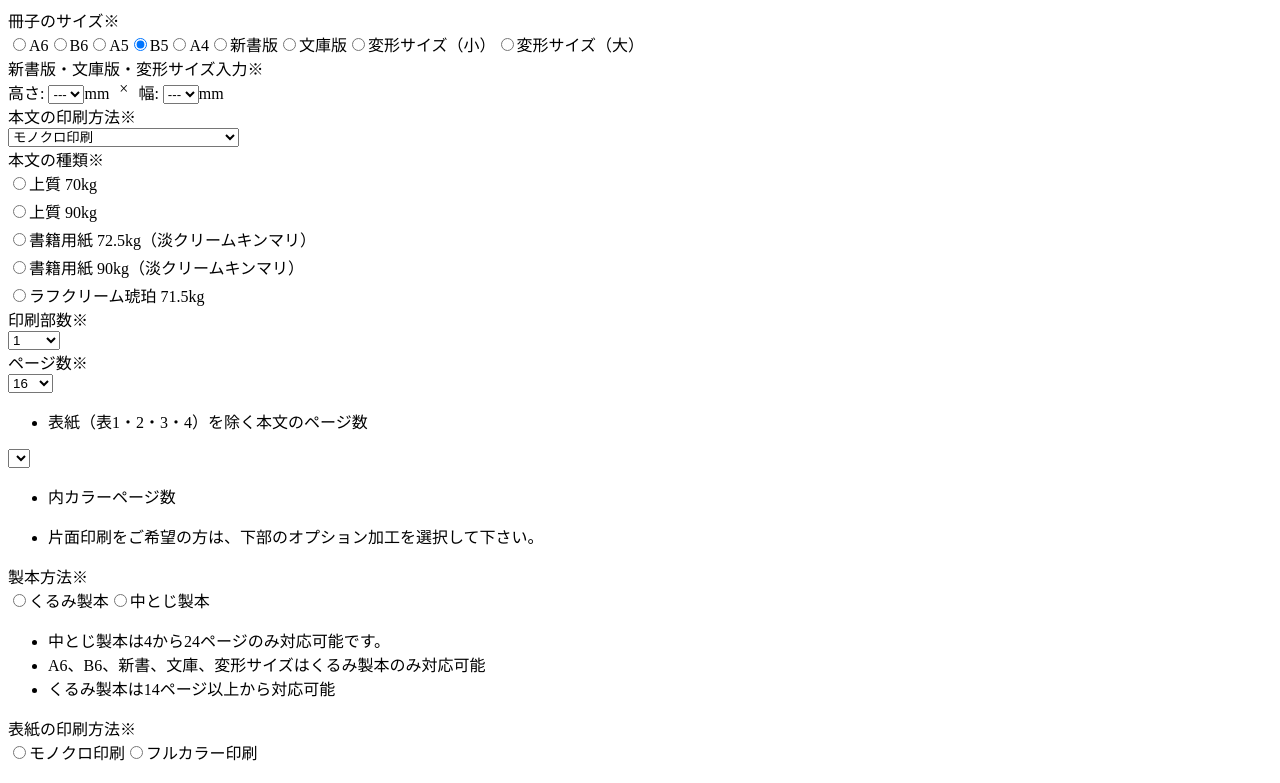
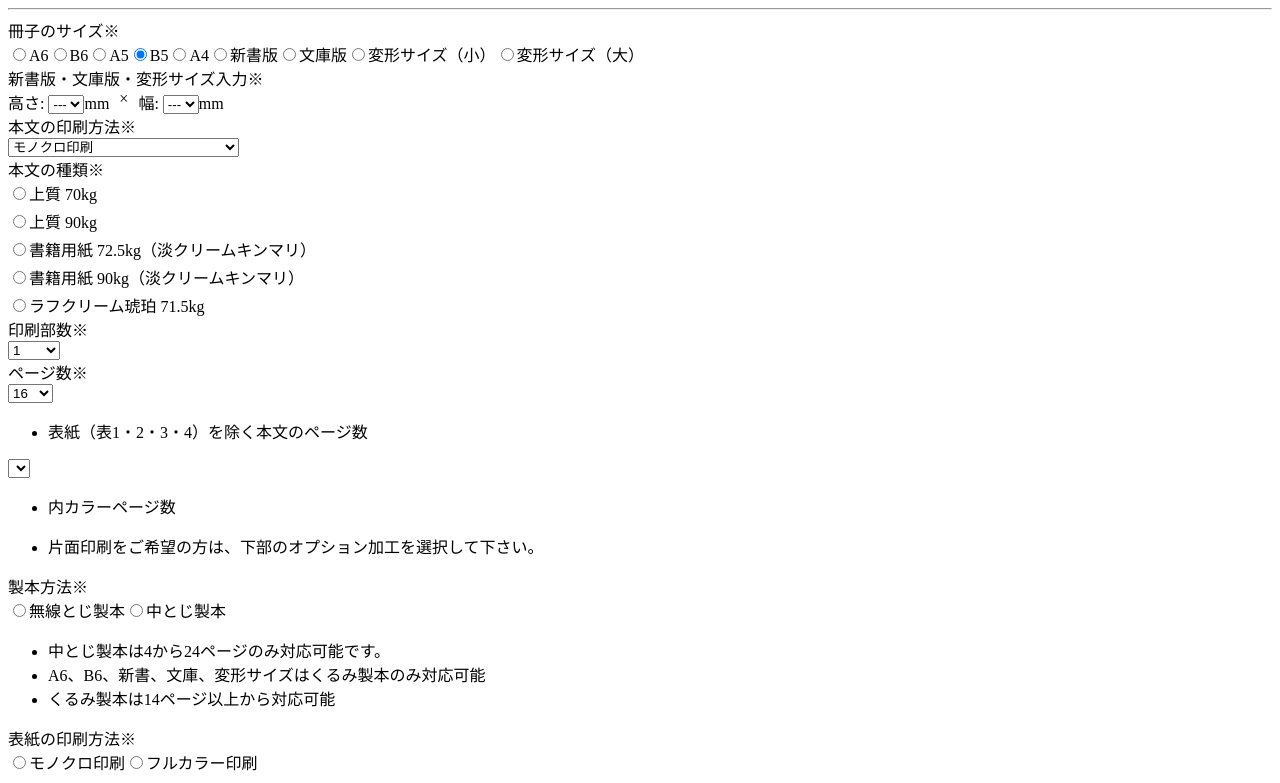
Before and after one commit to vivlio-kumihan/auto_calc, a React (Vite) app: page / in a window 1280 px wide. Shown: the top 783 px of the page. Built offline with nearby package versions, Linux system fonts and the light colour scheme.

Commit message:
fix color page array

```diff
--- a/src/components/AutoCalc.jsx
+++ b/src/components/AutoCalc.jsx
@@ -173,29 +173,51 @@ for (let i = 10; i <= 500; i += 2) {
 }
 
 // 製本方法
-const BINDING_METHOD = ["くるみ製本", "中とじ製本"];
+const BINDING_METHOD = ["無線とじ製本", "中とじ製本"];
 
-// 表紙の印刷方法
+// 表紙の印刷方法（度数）
 const COVER_PRINTING_METHOD = { mono: "モノクロ印刷", color: "フルカラー印刷" };
-// 表紙の種類1C（K）
+// 表紙で使用可能な用紙種 1C（K）
 const COVER_PAPER_TYPES_PRINTED_1C = [
-  { group: "上質・色上質・色ファンシー" , types: ["上質 180kg", "色上質最厚口", "レザック 175kg"] },
-  { group: "特殊紙 その他" , types: ["OKカイゼル 白 155kg", "しこくてんれい ゆき 180kg", "両更クラフト紙 129.5kg"] }
+  { group: "上質・色上質・色ファンシー",
+    types: ["上質 180kg", "色上質最厚口", "レザック 175kg"] },
+  { group: "特殊紙 その他",
+    types: ["OKカイゼル 白 155kg", "しこくてんれい ゆき 180kg", "両更クラフト紙 129.5kg"] }
 ];
-// 表紙の種類4C
+// 表紙で使用可能な用紙種類 4C
 const COVER_PAPER_TYPES_PRINTED_4C = [
-  { group: "上質・色上質・色ファンシー" , types: ["上質 180kg", "色上質最厚口", "レザック 175kg"] },
-  { group: "艶ありコート・アート・キャスト" , types: ["コート紙 180kg", "アートポスト紙 200kg", "ミラーコート紙 220kg"] },
-  { group: "艶なしマットコート・ダル" , types: ["マットコート紙 135kg", "サテン金藤 180kg", "マットポスト紙 220kg"] },
-  { group: "ラフ・エンボス" , types: ["アラベール スノーホワイト 160kg", "アラベール ナチュラル 160kg", "マーメイド スノーホワイト 175kg"] },
-  { group: "特殊紙 パール・シャイン・ラメ" , types: ["ペルーラ スノーホワイト 180kg", "ミランダ スノーホワイト 170kg", "五感紙粗目 純白キラ 135kg", "新星物語 パウダー 180kg", "エスプリコートVNエンボス アラレ 176.5kg"] },
-  { group: "特殊紙 その他" , types: ["OKカイゼル 白 155kg", "しこくてんれい ゆき 180kg", "レザック82 ろうけつ 白 175kg", "両更クラフト紙 129.5kg"] }
+  { group: "上質・色上質・色ファンシー",
+    types: ["上質 180kg", "色上質最厚口", "レザック 175kg"] },
+  { group: "艶ありコート・アート・キャスト",
+    types: ["コート紙 180kg", "アートポスト紙 200kg", "ミラーコート紙 220kg"] },
+  { group: "艶なしマットコート・ダル",
+    types: ["マットコート紙 135kg", "サテン金藤 180kg", "マットポスト紙 220kg"] },
+  { group: "ラフ・エンボス",
+    types: ["アラベール スノーホワイト 160kg", "アラベール ナチュラル 160kg", "マーメイド スノーホワイト 175kg"] },
+  { group: "特殊紙 パール・シャイン・ラメ",
+    types: ["ペルーラ スノーホワイト 180kg", "ミランダ スノーホワイト 170kg", "五感紙粗目 純白キラ 135kg", "新星物語 パウダー 180kg", "エスプリコートVNエンボス アラレ 176.5kg"] },
+  { group: "特殊紙 その他",
+    types: ["OKカイゼル 白 155kg", "しこくてんれい ゆき 180kg", "レザック82 ろうけつ 白 175kg", "両更クラフト紙 129.5kg"] }
 ];
-// 表紙の種類
+// 表紙の用紙種類
 const COVER_PAPER_TYPES_GROUP = {
   mono: { coverPaperTypes: COVER_PAPER_TYPES_PRINTED_1C },
   color: { coverPaperTypes: COVER_PAPER_TYPES_PRINTED_4C }
 };
+// コーティング加工が可能な用紙
+const COATING_PROCESS_AVAILABLE = [
+  "レザック 175kg",
+  "アートポスト紙 200kg",
+  "ミラーコート紙 220kg",
+  "サテン金藤 180kg",
+  "マットポスト紙 220kg",
+  "アラベール スノーホワイト 160kg",
+  "アラベール ナチュラル 160kg",
+  "ペルーラ スノーホワイト 180kg",
+  "ミランダ スノーホワイト 170kg",
+  "エスプリコートVNエンボス アラレ 176.5kg",
+  "しこくてんれい ゆき 180kg"
+];
 
 // 関数Reducer
 const handleRreducer = (prev, { item, payload }) => {
@@ -234,13 +256,14 @@ const AutoCalc = () => {
     textPrintingMethod: { id: "_1C", name: "モノクロ印刷" },
     printQuantity: 1,
     pageCount: 16,
+    colorPageCount: 0,
     coverPrintingMethod: {},
     coverPaperType: {},
   };
 
   // 状態
   const [state,  dispatch] = useReducer(handleRreducer, initState);
-  // console.log(state);
+  console.log(state);
 
   // 冊子のサイズ
   const handleTrimSize = (e) => {
@@ -283,17 +306,18 @@ const AutoCalc = () => {
     }
   }, [state.trimSize.id]);
 
-  const renderCustomTrimSize = () => {
+  // 新書、文庫、変形（大）（小）のサイズを持った配列の生成
+  const collectedCustomTrimSizeArr = () => {
     const handleHeightWidthDiff = (trimSize) => {
       if (trimSize.customTrimSizeRange) {
         const range = trimSize.customTrimSizeRange;
         return {
           // 高の始点の値と差分
-            startHeight: range.height[0],
-            heightDiff: range.height[1] - range.height[0] + 1,
-            // 幅の始点の値と差分
-            startWidth: range.width[0],
-            widthDiff: range.width[1] - range.width[0] + 1,
+          startHeight: range.height[0],
+          heightDiff: range.height[1] - range.height[0] + 1,
+          // 幅の始点の値と差分
+          startWidth: range.width[0],
+          widthDiff: range.width[1] - range.width[0] + 1,
         };
       } else {
         return {
@@ -320,48 +344,7 @@ const AutoCalc = () => {
 
     const HEIGHT_RANGE = createRangeArr(startHeight, heightDiff);
     const WIDTH_RANGE = createRangeArr(startWidth, widthDiff);
-
-    return (
-      <label className="custom-size-input-value-wrapper">
-        <div>
-          <span>高さ:&nbsp;</span>
-          <select
-            id={state.trimSize.id}
-            name={state.trimSize.name}
-            value={ state.trimSize.customTrimSize.height ?? "---" }
-            onChange={handleCustomTrimSize}
-          >
-          {
-            HEIGHT_RANGE.map((pageNum) => {
-              return(
-                <option key={pageNum} data-name="height" value={pageNum}>{pageNum}</option>
-              )
-            })
-          }
-          </select>
-          <span>mm</span>
-        </div>
-        <div>×</div>
-        <div>
-          <span>幅:&nbsp;</span>
-          <select
-            id={state.trimSize.id}
-            name={state.trimSize.name}
-            value={ state.trimSize.customTrimSize.width ?? "---" }
-            onChange={handleCustomTrimSize}
-          >
-          {
-            WIDTH_RANGE.map((pageNum) => {
-              return(
-                <option key={pageNum} data-name="width" value={pageNum}>{pageNum}</option>
-              )
-            })
-          }
-          </select>
-          <span>mm</span>
-        </div>
-      </label>
-    )
+    return [HEIGHT_RANGE, WIDTH_RANGE];
   };
 
   // 本文の種類
@@ -429,6 +412,7 @@ const AutoCalc = () => {
     });
   };
 
+  // 製本の方法
   const renderBindingMethodOptions = () => {
     const pageCount = state.pageCount;
     let method;
@@ -473,6 +457,24 @@ const AutoCalc = () => {
     ));
   };
 
+  // フルカラー印刷を選択すると『count』を返し、
+  // 『count』がある場合は、uesEffectで状態を処理する。
+  useEffect(() => {
+    if (state.textPrintingMethod.name === "フルカラー印刷" && state.pageCount) {
+      dispatch({
+        item: "colorPageCount",
+        payload: { name: "colorPageCount", value: state.pageCount }
+      });
+    } else if (state.colorPageCount !== 0) {
+      // フルカラー印刷から他の印刷方法に切り替えたときに colorPageCount をリセット
+      dispatch({
+        item: "colorPageCount",
+        payload: { name: "colorPageCount", value: 0 }
+      });
+    }
+  }, [state.textPrintingMethod.name, dispatch]);
+
+  // カラーページ数
   const renderColorPageCountSelector = () => {
     let count = state.pageCount;
     const _4cMonoCount = count - 1;
@@ -484,46 +486,17 @@ const AutoCalc = () => {
         return acc;
       }, [0]);
     };
-
     const colorPageCountArr = state.textPrintingMethod.name === "カラー・モノクロ混在印刷" || state.textPrintingMethod.name === "カラー・モノクロ混在印刷お得ver."
       ? state.textPrintingMethod.name === "カラー・モノクロ混在印刷"
         ? makeCountArr(_4cMonoCount)
         : makeCountArr(_4cMonoSpCount)
       : state.textPrintingMethod.name === "フルカラー印刷"
-        ? count
-        : null
-    // フルカラー印刷を選択すると『count』を返し、
-    // 『count』がある場合は、uesEffectで状態を処理する。
-    useEffect(() => {
-      if (state.textPrintingMethod.name === "フルカラー印刷" && count) {
-        dispatch({
-          item: "colorPageCount",
-          payload: { name: "colorPageCount", value: count }
-        });
-      } else if (state.colorPageCount !== 0) {
-        // フルカラー印刷から他の印刷方法に切り替えたときに colorPageCount をリセット
-        dispatch({
-          item: "colorPageCount",
-          payload: { name: "colorPageCount", value: 0 }
-        });
-      }
-    }, [count, state.textPrintingMethod.name, dispatch]);
+        ? [count]
+        : null ;
 
-    return (
-      <label>
-        <select name="colorPageCount" value={state.colorPageCount} onChange={handleColorPageCount}>
-          {
-            Array.isArray(colorPageCountArr)
-              ? colorPageCountArr.map((num) => <option key={num} value={num}>{num}</option>)
-              : null
-          }
-        </select>
-        <ul className="note">
-          <li>内カラーページ数</li>
-        </ul>
-      </label>
-    )
+    return colorPageCountArr;
   };
+
 
   // とりあえずダミーの関数
   const dummyFunc = (e) => {
@@ -533,6 +506,7 @@ const AutoCalc = () => {
     <>
       {/* <Example /> */}
 
+      <hr />
       <div className="calc">
         {/* 冊子のサイズ */}
         <div className="calc__item-wrapper trim_size">
@@ -559,13 +533,51 @@ const AutoCalc = () => {
           </div>
         </div>
 
-        {/* 新書版・文庫版・変形サイズ入力 */}
+        {/* 新書版・文庫版・変形サイズ（大）（小）入力 */}
         <div className="calc__item-wrapper custom_size">
           <div className="calc__entry">
             新書版・文庫版・変形サイズ入力<span>※</span>
           </div>
           <div className="calc__content-inner">
-            {renderCustomTrimSize()}
+            <label className="custom-size-input-value-wrapper">
+              <div>
+                <span>高さ:&nbsp;</span>
+                <select
+                  id={state.trimSize.id}
+                  name={state.trimSize.name}
+                  value={state.trimSize.customTrimSize.height ?? "---"}
+                  onChange={handleCustomTrimSize}
+                >
+                {
+                  collectedCustomTrimSizeArr()[0].map((pageNum) => {
+                    return(
+                      <option key={pageNum} data-name="height" value={pageNum}>{pageNum}</option>
+                    )
+                  })
+                }
+                </select>
+                <span>mm</span>
+              </div>
+              <div>×</div>
+              <div>
+                <span>幅:&nbsp;</span>
+                <select
+                  id={state.trimSize.id}
+                  name={state.trimSize.name}
+                  value={ state.trimSize.customTrimSize.width ?? "---" }
+                  onChange={handleCustomTrimSize}
+                >
+                {
+                  collectedCustomTrimSizeArr()[1].map((pageNum) => {
+                    return(
+                      <option key={pageNum} data-name="width" value={pageNum}>{pageNum}</option>
+                    )
+                  })
+                }
+                </select>
+                <span>mm</span>
+              </div>
+            </label>
           </div>
           {
             state.trimSize.name === "新書版" && (
@@ -616,11 +628,11 @@ const AutoCalc = () => {
               </select>
             </label>
             {/* カラー・モノクロ混在印刷 */}
-              {/* ※「カラーページのご指定」欄に何ページ目がカラー印刷になるかデータのページ数で明記して下さい。 */}
-              {/* ページ数のご指定方法はコチラ */}
+              {/* 「カラーページのご指定」欄に何ページ目がカラー印刷になるかデータのページ数で明記して下さい。 */}
+              {/* ページ数のご指定方法はコチラでご確認ください。 */}
             {/* カラー・モノクロ混在印刷お得ver. */}
-              {/* ※お得ver.は、カラーページ数が総ページ数の半分以下で、カラーページが巻頭か巻末かで全て連続しているものに限ります。（例：総ページ数80p 内カラーページ8p&emsp;巻頭カラー 1～8P,モノクロ 9～80P） */}
-              {/* ※カラー・モノクロ混在印刷のデータ作成についての注意点をこちらでご確認ください。 */}
+              {/* お得ver.は、カラーページ数が総ページ数の半分以下で、カラーページが巻頭か巻末かで全て連続しているものに限ります。（例：総ページ数80p 内カラーページ8p&emsp;巻頭カラー 1～8P,モノクロ 9～80P） */}
+              {/* カラー・モノクロ混在印刷のデータ作成についての注意点はコチラでご確認ください。 */}
           </div>
         </div>
 
@@ -696,12 +708,24 @@ const AutoCalc = () => {
                 })}
               </select>
             </label>
-            {/* <div className="result">{state.pageCount}</div> */}
             <ul className="note">
               <li>表紙（表1・2・3・4）を除く本文のページ数</li>
             </ul>
 
-            {renderColorPageCountSelector()}
+            <div>
+              <label>
+                <select name="colorPageCount" value={state.colorPageCount} onChange={handleColorPageCount}>
+                  {
+                    renderColorPageCountSelector()?.map((num) => (
+                      <option key={num} value={num}>{num}</option>)
+                    )
+                  }
+                </select>
+              </label>
+              <ul className="note">
+                <li>内カラーページ数</li>
+              </ul>
+            </div>
             <ul className="note">
               <li>片面印刷をご希望の方は、下部のオプション加工を選択して下さい。</li>
             </ul>
--- a/src/components/parts/Example.jsx
+++ b/src/components/parts/Example.jsx
@@ -1,6 +1,161 @@
+import { useReducer, useEffect } from "react";
+
+// 本文印刷方法
+const TEXT_PRINTING_METHOD = { _1C: "モノクロ印刷", _4C_MONO: "カラー・モノクロ混在印刷", _4CSP: "カラー・モノクロ混在印刷お得ver.", _4C: "フルカラー印刷" };
+
+// ページ数
+const pageCountArr = [0, 4, 8];
+for (let i = 10; i <= 500; i += 2) {
+  pageCountArr.push(i);
+}
+
+// 関数Reducer
+const handleRreducer = (prev, { item, payload }) => {
+  const { key, name, value, customTrimSize } = payload;
+  switch (item) {
+    case "textPrintingMethod": return { ...prev, textPrintingMethod: { id: key, name: name } };
+    case "pageCount": { return { ...prev, [name]: parseInt(value) } };
+    case "colorPageCount": return { ...prev, [name]: parseInt(value) };
+    // default: throw new Error("error...");
+  }
+};
+
 const Example = () => {
+  const initState = {
+    textPrintingMethod: { id: "_1C", name: "モノクロ印刷" },
+    pageCount: 16,
+    colorPageCount: 0,
+  };
+  const [state,  dispatch] = useReducer(handleRreducer, initState);
+
+  // ページ数
+  const handlePageCount = (e) => {
+    dispatch({
+      item: "pageCount",
+      payload: { name: e.target.name, value: e.target.value }
+    });
+  };
+
+  // カラー・ページ数
+  const handleColorPageCount = (e) => {
+    dispatch({
+      item: "colorPageCount",
+      payload: { name: "colorPageCount", value: e.target.value }
+    });
+  };
+
+    // 本文の印刷方法
+  const handleTextPrintingMethod = (e) => {
+    const key = e.target.selectedOptions[0].dataset.key;
+    dispatch({
+      item: "textPrintingMethod",
+      payload: { key: key, name: e.target.value }
+    });
+  };
+
+  // フルカラー印刷を選択すると『count』を返し、
+  // 『count』がある場合は、uesEffectで状態を処理する。
+  useEffect(() => {
+    if (state.textPrintingMethod.name === "フルカラー印刷" && state.pageCount) {
+      dispatch({
+        item: "colorPageCount",
+        payload: { name: "colorPageCount", value: state.pageCount }
+      });
+    } else if (state.colorPageCount !== 0) {
+      // フルカラー印刷から他の印刷方法に切り替えたときに colorPageCount をリセット
+      dispatch({
+        item: "colorPageCount",
+        payload: { name: "colorPageCount", value: 0 }
+      });
+    }
+  }, [state.textPrintingMethod.name, dispatch]);
+
+  // カラーページ数
+  const renderColorPageCountSelector = () => {
+    let count = state.pageCount;
+    const _4cMonoCount = count - 1;
+    const _4cMonoSpCount = Math.floor(count / 2);
+    const makeCountArr = (argCount) => {
+      if (argCount <= 0) return []; // ===演算子ではダメみたい。
+      return Array(argCount).fill().reduce((acc, _, idx) => {
+        acc.push(idx + 1);
+        return acc;
+      }, [0]);
+    };
+    const colorPageCountArr = state.textPrintingMethod.name === "カラー・モノクロ混在印刷" || state.textPrintingMethod.name === "カラー・モノクロ混在印刷お得ver."
+      ? state.textPrintingMethod.name === "カラー・モノクロ混在印刷"
+        ? makeCountArr(_4cMonoCount)
+        : makeCountArr(_4cMonoSpCount)
+      : state.textPrintingMethod.name === "フルカラー印刷"
+        ? [count]
+        : null ;
+
+    return colorPageCountArr;
+  };
+
+
   return (
     <div className="calc">
+        {/* 本文の印刷方法 */}
+        {/* 方法によって可変するテキストが入る */}
+        <div className="calc__item-wrapper text_printing_method">
+          <div className="calc__entry">
+            本文の印刷方法<span>※</span>
+          </div>
+          <div className="calc__content-inner">
+            <label>
+              <select
+                name="textPrintingMethod"
+                value={state.textPrintingMethod.name}
+                onChange={handleTextPrintingMethod}
+              >
+                { Object.entries(TEXT_PRINTING_METHOD).map(([key, method]) => {
+                  return(
+                    <option data-key={key} key={key} value={method}>{method}</option>
+                  )
+                }) }
+              </select>
+            </label>
+            {/* カラー・モノクロ混在印刷 */}
+              {/* 「カラーページのご指定」欄に何ページ目がカラー印刷になるかデータのページ数で明記して下さい。 */}
+              {/* ページ数のご指定方法はコチラでご確認ください。 */}
+            {/* カラー・モノクロ混在印刷お得ver. */}
+              {/* お得ver.は、カラーページ数が総ページ数の半分以下で、カラーページが巻頭か巻末かで全て連続しているものに限ります。（例：総ページ数80p 内カラーページ8p&emsp;巻頭カラー 1～8P,モノクロ 9～80P） */}
+              {/* カラー・モノクロ混在印刷のデータ作成についての注意点はコチラでご確認ください。 */}
+          </div>
+        </div>
+
+      {/* ページ数 */}
+      <div className="calc__item-wrapper page_count">
+        <div className="calc__entry">
+          ページ数<span>※</span>
+        </div>
+        <div className="calc__content-inner">
+          <label htmlFor="">
+            <select
+              name="pageCount"
+              value={state.pageCount}
+              onChange={handlePageCount}
+            >
+              { pageCountArr.map((num) => {
+                return(
+                  <option key={num} value={num}>{num}</option>
+                )
+              })}
+            </select>
+          </label>
+          <label>
+            <select name="colorPageCount" value={state.colorPageCount} onChange={handleColorPageCount}>
+              {console.log(renderColorPageCountSelector())}
+              {
+                renderColorPageCountSelector()?.map((num) => (
+                  <option key={num} value={num}>{num}</option>)
+                )
+              }
+            </select>
+          </label>
+        </div>
+      </div>
     </div>
   );
 };
```
Also changed, not shown: 1 other file (tests, documents, lock files or other folders).
